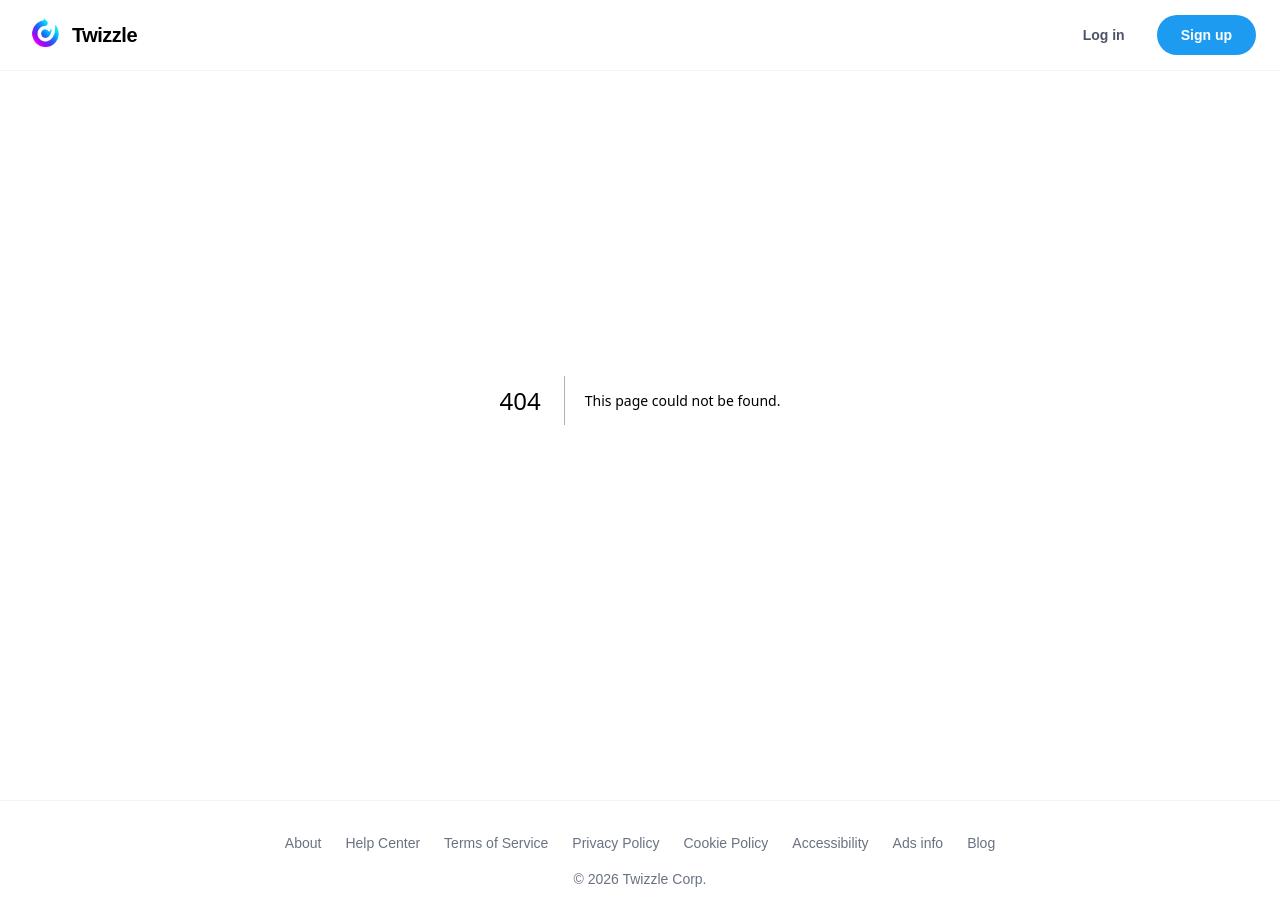
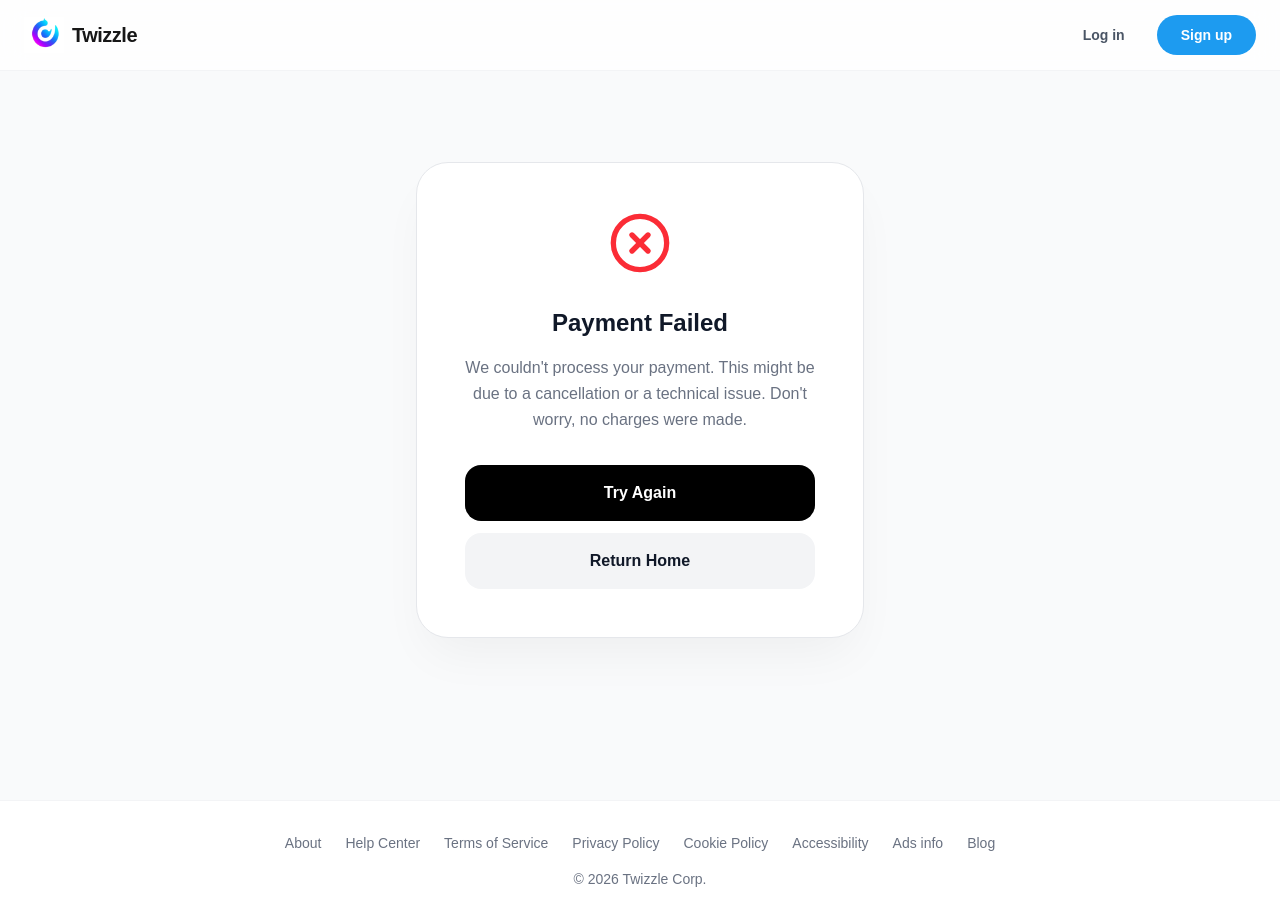
Before and after one commit to Hunnyrohan/twizzle_webapi, a Next.js app: page /payment/esewa/failure in a window 1280 px wide. Before the commit this address had no page. Built offline with nearby package versions, Linux system fonts and the light colour scheme.

Commit message:
Add eSewa payment failure page

```diff
--- /dev/null
+++ b/src/app/payment/esewa/failure/page.tsx
@@ -0,0 +1,47 @@
+'use client';
+
+import React from 'react';
+import { useRouter } from 'next/navigation';
+import { XCircle } from 'lucide-react';
+import { motion } from 'framer-motion';
+
+export default function PaymentFailurePage() {
+    const router = useRouter();
+
+    return (
+        <div className="min-h-screen bg-gray-50 dark:bg-black flex items-center justify-center p-8">
+            <motion.div
+                initial={{ opacity: 0, y: 20 }}
+                animate={{ opacity: 1, y: 0 }}
+                className="max-w-md w-full bg-white dark:bg-zinc-900 border border-gray-200 dark:border-zinc-800 rounded-[32px] p-12 text-center shadow-2xl shadow-black/5"
+            >
+                <div className="flex justify-center mb-8">
+                    <XCircle className="w-16 h-16 text-red-500" />
+                </div>
+
+                <h1 className="text-2xl font-black text-gray-900 dark:text-white mb-4">
+                    Payment Failed
+                </h1>
+
+                <p className="text-gray-500 dark:text-gray-400 font-medium leading-relaxed">
+                    We couldn't process your payment. This might be due to a cancellation or a technical issue. Don't worry, no charges were made.
+                </p>
+
+                <div className="mt-8 space-y-3">
+                    <button
+                        onClick={() => router.push('/settings?tab=verification')}
+                        className="w-full bg-black dark:bg-white text-white dark:text-black py-4 rounded-2xl font-bold hover:opacity-90 transition-all"
+                    >
+                        Try Again
+                    </button>
+                    <button
+                        onClick={() => router.push('/')}
+                        className="w-full bg-gray-100 dark:bg-zinc-800 text-gray-900 dark:text-white py-4 rounded-2xl font-bold hover:bg-gray-200 dark:hover:bg-zinc-700 transition-all"
+                    >
+                        Return Home
+                    </button>
+                </div>
+            </motion.div>
+        </div>
+    );
+}
```
